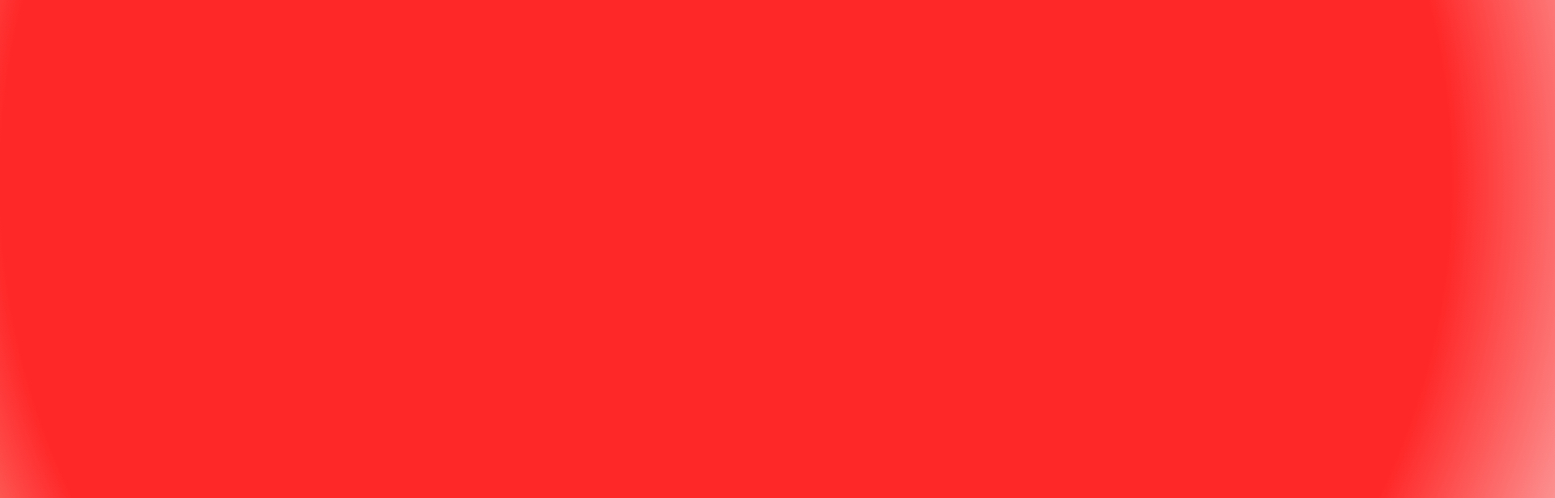
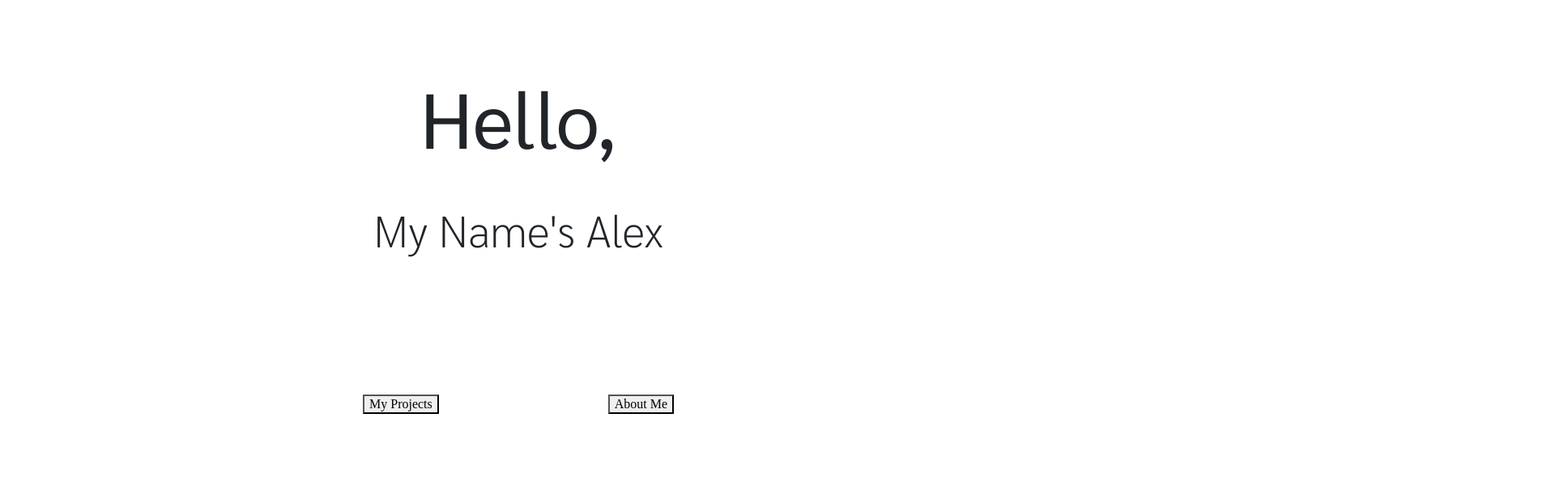
Before and after one commit to alexpetit6/new-portfolio, a React (Create React App) app: page / in a window 1280 px wide. Shown: the top 616 px of the page at 81% size, 1920 px wide, since content can reach past the window. Built offline with nearby package versions, Linux system fonts and the light colour scheme.

Commit message:
made layout for landing

```diff
--- a/public/index.html
+++ b/public/index.html
@@ -10,6 +10,9 @@
       name="description"
       content="Web site created using create-react-app"
     />
+    <link rel="preconnect" href="https://fonts.googleapis.com">
+    <link rel="preconnect" href="https://fonts.gstatic.com" crossorigin>
+    <link href="https://fonts.googleapis.com/css2?family=Sarabun:ital,wght@0,100;0,200;0,300;0,400;0,500;0,600;0,700;0,800;1,100;1,200;1,300;1,400;1,500;1,600;1,700;1,800&display=swap" rel="stylesheet">
     <link rel="apple-touch-icon" href="%PUBLIC_URL%/logo192.png" />
     <!--
       manifest.json provides metadata used when your web app is installed on a
--- a/src/index.css
+++ b/src/index.css
@@ -31,4 +31,8 @@ button {
 	cursor: pointer;
 }
 
+:root {
+	--sarabun: "Sarabun", sans-serif;
+}
+
 /* CSS Custom Properties */
--- a/src/pages/Landing/Landing.css
+++ b/src/pages/Landing/Landing.css
@@ -1,23 +1,64 @@
 @keyframes waves {
   from {
-    background-position: 0px 0px;
+    height: var(--initial-size);
+    width: var(--initial-size);
   }
   to {
-    background-position: 100px 100px;
+    height: var(--final-size);
+    width: var(--final-size);
   }
 }
 
-/* #root {
-  height: 200vh;
-  width: 200vw;
-  overflow: hidden;
-} */
+#landing {
+  height: 100vh;
+  width: 100vw;
+  display: grid;
+  grid-template-rows: 2fr 1fr 1fr;
+  align-items: center;
+  justify-items: center;
+}
+
+#landing-greeting {
+  height: 80%;
+  display: flex;
+  flex-direction: column;
+  justify-content: space-evenly;
+  align-items: center;
+  font-family: var(--sarabun);
+}
+
+#landing-greeting > h1 {
+  font-size: calc(2em + 5vw);
+  font-weight: 400;
+}
+
+#landing-greeting > h3 {
+  font-size: calc(1em + 3vw);
+  font-weight: 200;
+}
+
+#landing-nav-btns {
+  display: flex;
+  width: 30vw;
+  justify-content: space-between;
+  /* align-self: start; */
+}
+
+
+
+
+
+
+
+
+
+
 
 #background {
   position: relative;
   display: grid;
   grid-template-columns: 1fr 1fr;
-  /* background-image: radial-gradient(
+  background-image: radial-gradient(
       circle farthest-corner at -300px -300px,
       red,
       #fb7d7d85 39.9%,
@@ -27,56 +68,96 @@
       #DAEF41 80%,
       #dbef4183 80.1%,
       #D5FF39
-    ); */
-  height: 200vh;
-  width: 200vw;
+    );
+  height: 100vh;
+  width: 100vw;
   overflow: hidden;
-  /* animation-name: waves;
-  animation-duration: 5s;
-  animation-iteration-count: infinite; */
 }
 
 .circles {
+  /* animation: waves 60s linear infinite; */
   position: absolute;
-  transform: translate(-10%, -40%);
+  top: 30%;
+  left: 40%;
+  transform: translate(-50%, -50%);
+  border-radius: 100%;
 }
+
 #one {
-  height: 490vh;
-  width: 490vh;
-  border-radius: 490vh;
-  background-image: radial-gradient(
+  --initial-size: 390vw;
+  --final-size: 490vw;
+  background-color: red;
+  /* background-image: radial-gradient(
     circle farthest-side,
     #d9f1408b 80%,
     #D5FF39
-  );
+  ); */
 }
+
 #two {
-  height: 420vh;
-  width: 420vh;
-  border-radius: 420vh;
-  background-image: radial-gradient(
+  --initial-size: 330vw;
+  --final-size: 430vw;
+  background-color: blue;
+  /* background-image: radial-gradient(
     circle farthest-side,
     #E7C15983 80%,
     #DAEF41
-  );
+  ); */
 }
+
 #three {
-  height: 350vh;
-  width: 350vh;
-  border-radius: 350vh;
-  background-image: radial-gradient(
+  --initial-size: 270vw;
+  --final-size: 370vw;
+  background-color: green;
+  /* background-image: radial-gradient(
     circle farthest-side,
     #FB7D7D 80%,
     #E7C159
-  );
+  ); */
 }
+
 #four {
-  height: 280vh;
-  width: 280vh;
-  border-radius: 280vh;
-  background-image: radial-gradient(
+  --initial-size: 210vw;
+  --final-size: 310vw;
+  background-color: purple;
+  /* background-image: radial-gradient(
     circle farthest-side,
     rgb(255, 40, 40) 80%,
     #ffffff3e
-  );
+  ); */
 }
+
+#five {
+  --initial-size: 150vw;
+  --final-size: 250vw;
+  background-color: yellow;
+  /* background-image: radial-gradient(
+    circle farthest-side,
+    rgb(40, 255, 94) 80%,
+    #ffffff3e
+  ); */
+}
+
+#six {
+  --initial-size: 90vw;
+  --final-size: 190vw;
+  background-color: pink;
+  /* background-image: radial-gradient(
+    circle farthest-side,
+    rgb(40, 255, 65) 80%,
+    #ff00003e
+  ); */
+}
+
+#seven {
+  --initial-size: 30vw;
+  --final-size: 130vw;
+  background-color: orange;
+  height: 0;
+  width: 0;
+  /* background-image: radial-gradient(
+    circle farthest-side,
+    rgb(255, 162, 40) 80%,
+    #84cc103e
+  ); */
+}
--- a/src/pages/Landing/Landing.jsx
+++ b/src/pages/Landing/Landing.jsx
@@ -1,17 +1,42 @@
 import './Landing.css';
 
 export default function Landing() {
+
+  async function grow(initSize, finalSize, timeInMs) {
+    //set element height and width to initial size
+
+    //subtract final from init to get total growth
+
+    //divide growth by time to get rate of growth per ms
+
+    //make for loop iterate for amount of time in ms to reach final size
+    // with a delay of 1 ms between each iteration
+  }
+
   return (
-    <div id='background'>
+    <div id="landing">
+      <div id='landing-greeting'>
+        <h1>Hello,</h1>
+        <h3>My Name's Alex</h3>
+      </div>
+      <div id='landing-nav-btns'>
+        <button>My Projects</button>
+        <button>About Me</button>
+      </div>
+      {/* <div id='background'>
         <div id='box'>
           <div className="circles" id='one'></div>
           <div className="circles" id='two'></div>
           <div className="circles" id='three'></div>
           <div className="circles" id='four'></div>
+          <div className="circles" id='five'></div>
+          <div className="circles" id='six'></div>
+          <div className="circles" id='seven'></div>
         </div>
         <div ></div>
         <div ></div>
         <div ></div>
+      </div> */}
     </div>
   );
 }
```
Lines whose indentation alone changed are shown as unchanged.
